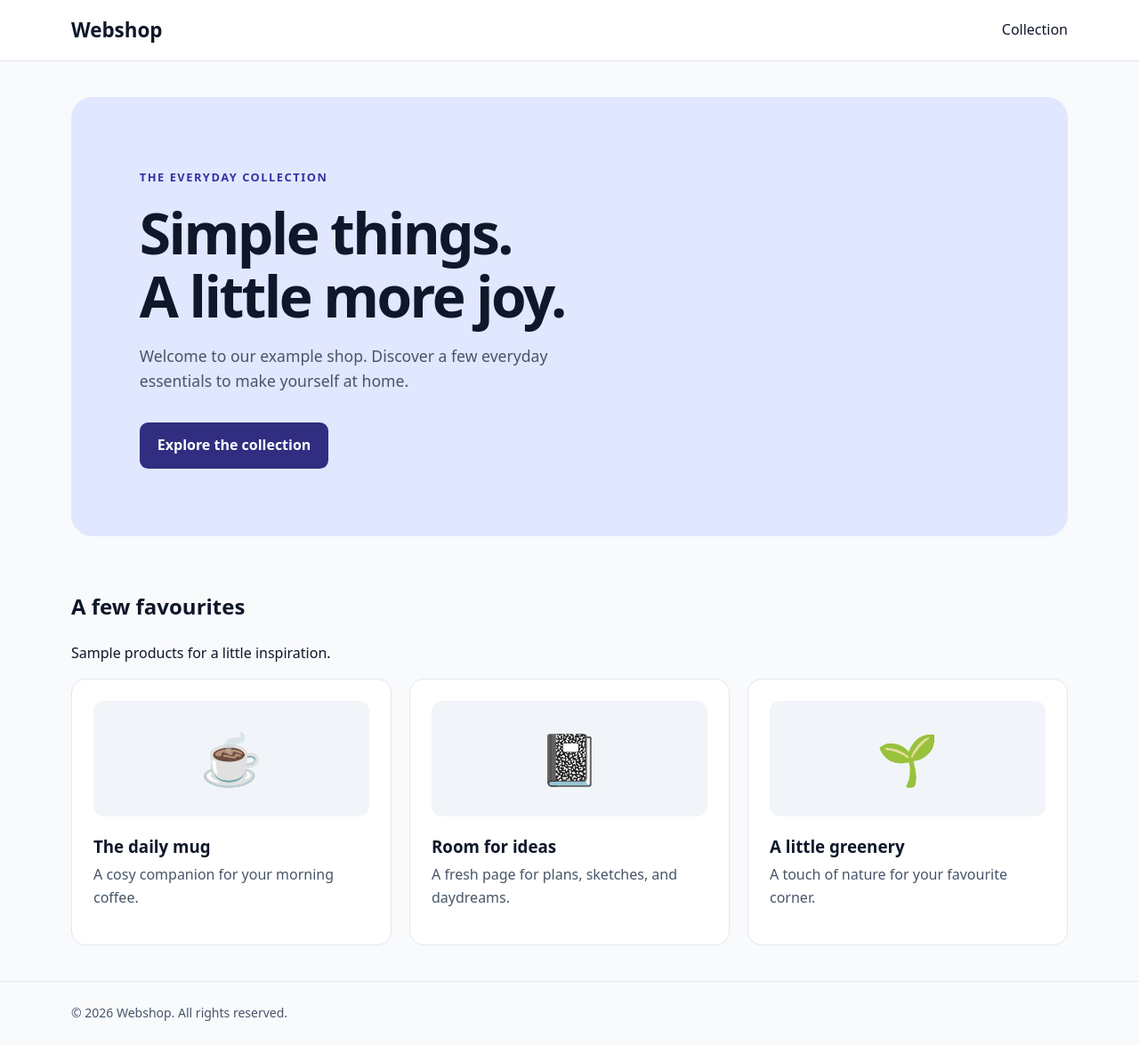
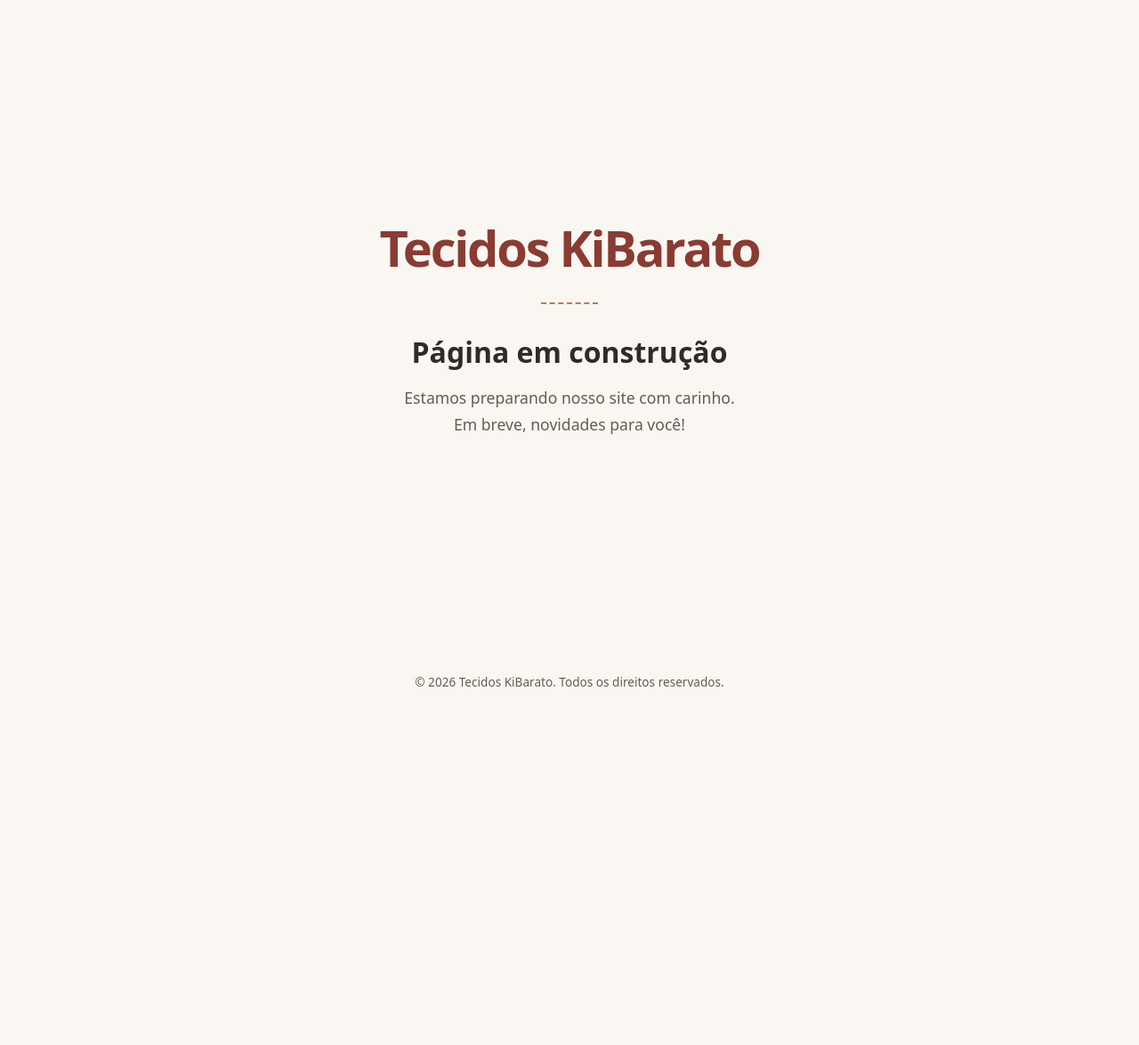
Before and after one commit to cafalchio/kibarato, a Django app: page / in a window 1280 px wide. Shown: the whole page at 89% size. After the commit the page ends 772 px from the top, so only its background shows below. Run offline with Django 5.2, Linux system fonts and the light colour scheme.

Commit message:
added page in construction

```diff
--- a/templates/home.html
+++ b/templates/home.html
@@ -1,52 +1,60 @@
-{% extends "base.html" %}
-
-{% block title %}Welcome | Webshop{% endblock %}
-{% block description %}A simple example storefront for everyday essentials.{% endblock %}
-{% block navigation %}<a href="#collection">Collection</a>{% endblock %}
-
-{% block extra_css %}
-<style>
-    .hero { padding: clamp(2rem, 6vw, 5rem); border-radius: 1.5rem; background: #e0e7ff; }
-    .eyebrow { color: #3730a3; font-size: .8rem; font-weight: 700; letter-spacing: .12em; text-transform: uppercase; }
-    h1 { max-width: 650px; margin: 1rem 0; font-size: clamp(2.25rem, 6vw, 4rem); line-height: 1.1; letter-spacing: -.04em; }
-    .intro { max-width: 500px; color: var(--muted); font-size: 1.1rem; }
-    .button { display: inline-block; margin-top: 1rem; padding: .8rem 1.25rem; border-radius: .6rem; background: #312e81; color: white; font-weight: 600; text-decoration: none; }
-    .button:hover { background: #4338ca; }
-    .collection { padding-top: 2.5rem; }
-    .grid { display: grid; grid-template-columns: repeat(auto-fit, minmax(min(240px, 100%), 1fr)); gap: 1.25rem; }
-    .card { padding: 1.5rem; border: 1px solid var(--border); border-radius: 1rem; background: white; }
-    .icon { display: grid; place-items: center; min-height: 130px; border-radius: .75rem; background: #f1f5f9; font-size: 3.5rem; }
-    .card h3 { margin-bottom: .25rem; }
-    .card p { margin-top: 0; color: var(--muted); }
-</style>
-{% endblock %}
-
-{% block content %}
-<section class="hero" aria-labelledby="welcome-title">
-    <span class="eyebrow">The everyday collection</span>
-    <h1 id="welcome-title">Simple things.<br>A little more joy.</h1>
-    <p class="intro">Welcome to our example shop. Discover a few everyday essentials to make yourself at home.</p>
-    <a class="button" href="#collection">Explore the collection</a>
-</section>
-<section id="collection" class="collection" aria-labelledby="collection-title">
-    <h2 id="collection-title">A few favourites</h2>
-    <p>Sample products for a little inspiration.</p>
-    <div class="grid">
-        <article class="card">
-            <div class="icon" aria-hidden="true">☕</div>
-            <h3>The daily mug</h3>
-            <p>A cosy companion for your morning coffee.</p>
-        </article>
-        <article class="card">
-            <div class="icon" aria-hidden="true">📓</div>
-            <h3>Room for ideas</h3>
-            <p>A fresh page for plans, sketches, and daydreams.</p>
-        </article>
-        <article class="card">
-            <div class="icon" aria-hidden="true">🌱</div>
-            <h3>A little greenery</h3>
-            <p>A touch of nature for your favourite corner.</p>
-        </article>
-    </div>
-</section>
-{% endblock %}
+<!doctype html>
+<html lang="pt-BR">
+<head>
+    <meta charset="utf-8">
+    <meta name="viewport" content="width=device-width, initial-scale=1">
+    <meta name="description" content="Tecidos KiBarato. Nosso site está em construção. Em breve, novidades para você!">
+    <title>Tecidos KiBarato | Página em construção</title>
+    <style>
+        * { box-sizing: border-box; }
+        body {
+            margin: 0;
+            min-height: 100vh;
+            min-height: 100svh;
+            display: flex;
+            flex-direction: column;
+            background: #faf7f2;
+            color: #302b28;
+            font-family: system-ui, sans-serif;
+            text-align: center;
+        }
+        main {
+            flex: 1;
+            display: grid;
+            place-content: center;
+            padding: 3rem 1.5rem;
+        }
+        .brand {
+            margin: 0 0 2rem;
+            color: #8a3b32;
+            font-size: clamp(2rem, 7vw, 3.5rem);
+            font-weight: 800;
+            letter-spacing: -.04em;
+        }
+        .brand::after {
+            content: "";
+            display: block;
+            width: 4rem;
+            margin: 1.5rem auto 0;
+            border-bottom: 2px dashed #b77b60;
+        }
+        h1 { margin: 0 0 1rem; font-size: clamp(1.4rem, 5vw, 2rem); }
+        .message {
+            max-width: 32rem;
+            margin: 0 auto;
+            color: #665b53;
+            font-size: 1.1rem;
+            line-height: 1.7;
+        }
+        footer { padding: 1.5rem; color: #665b53; font-size: .85rem; }
+    </style>
+</head>
+<body>
+    <main>
+        <p class="brand">Tecidos KiBarato</p>
+        <h1>Página em construção</h1>
+        <p class="message">Estamos preparando nosso site com carinho.<br>Em breve, novidades para você!</p>
+    </main>
+    <footer>&copy; {% now "Y" %} Tecidos KiBarato. Todos os direitos reservados.</footer>
+</body>
+</html>
```
